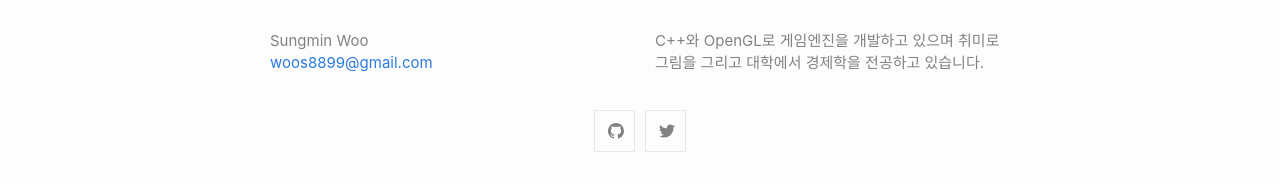
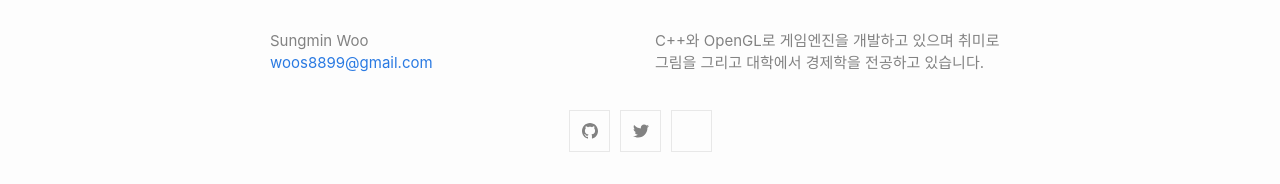
Before and after one commit to SausageTaste/SausageTaste.github.io, a Jekyll site: the page built from index.markdown, in a window 1280 px wide. Shown: the part 713-897 px from the top of the page. Built offline with Jekyll 4.4.1, drawn with Linux system fonts in a browser that asks for light colours.

Commit message:
Added steam social link

```diff
--- a/_config.yml
+++ b/_config.yml
@@ -33,6 +33,7 @@
   social_links:
     twitter: woos8899
     github: SausageTaste
+    steam: sausagetaste
 
 disqus:
   shortname: sausagetaste
--- a/_includes/social.html
+++ b/_includes/social.html
@@ -18,4 +18,5 @@
   {%- if social.keybase -%}<li><a rel="me" href="https://keybase.io/{{ social.keybase | cgi_escape | escape }}" title="{{ social.keybase | escape }}"><svg class="svg-icon grey"><use xlink:href="{{ '/assets/minima-social-icons.svg#keybase' | relative_url }}"></use></svg></a></li>{%- endif -%}
   {%- if social.microdotblog -%}<li><a rel="me" href="https://micro.blog/{{ social.microdotblog | cgi_escape | escape }}" title="{{ social.microdotblog | escape }}"><svg class="svg-icon grey"><use xlink:href="{{ '/assets/minima-social-icons.svg#microdotblog' | relative_url }}"></use></svg></a></li>{%- endif -%}
   {%- if social.devto -%}<li><a href="https://dev.to/{{ social.devto | cgi_escape | escape }}" title="{{ social.devto | escape }}"><svg class="svg-icon grey"><use xlink:href="{{ '/assets/minima-social-icons.svg#devto' | relative_url }}"></use></svg></a></li>{%- endif -%}
+  {%- if social.steam -%}<li><a href="https://steamcommunity.com/id/{{ social.steam }}" title="{{ social.steam | escape }}"><img class="svg-icon grey" src="https://store.steampowered.com/favicon.ico"></img></a></li>{%- endif -%}
 </ul>
```
